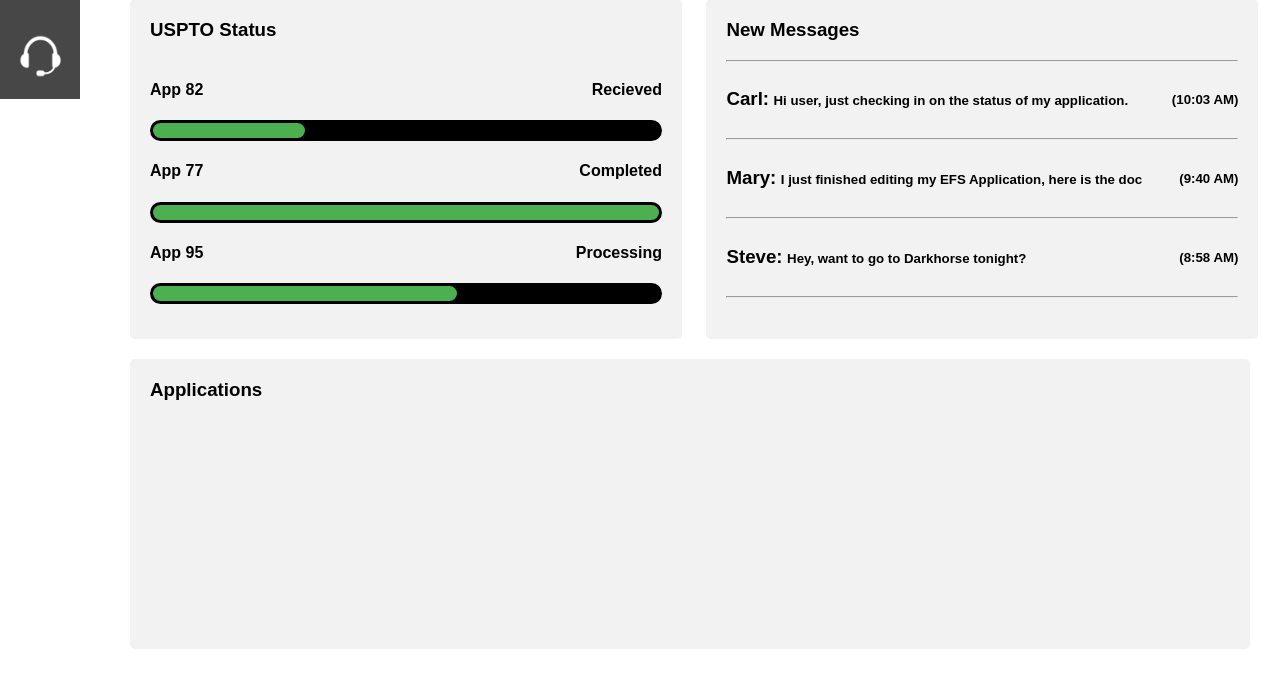
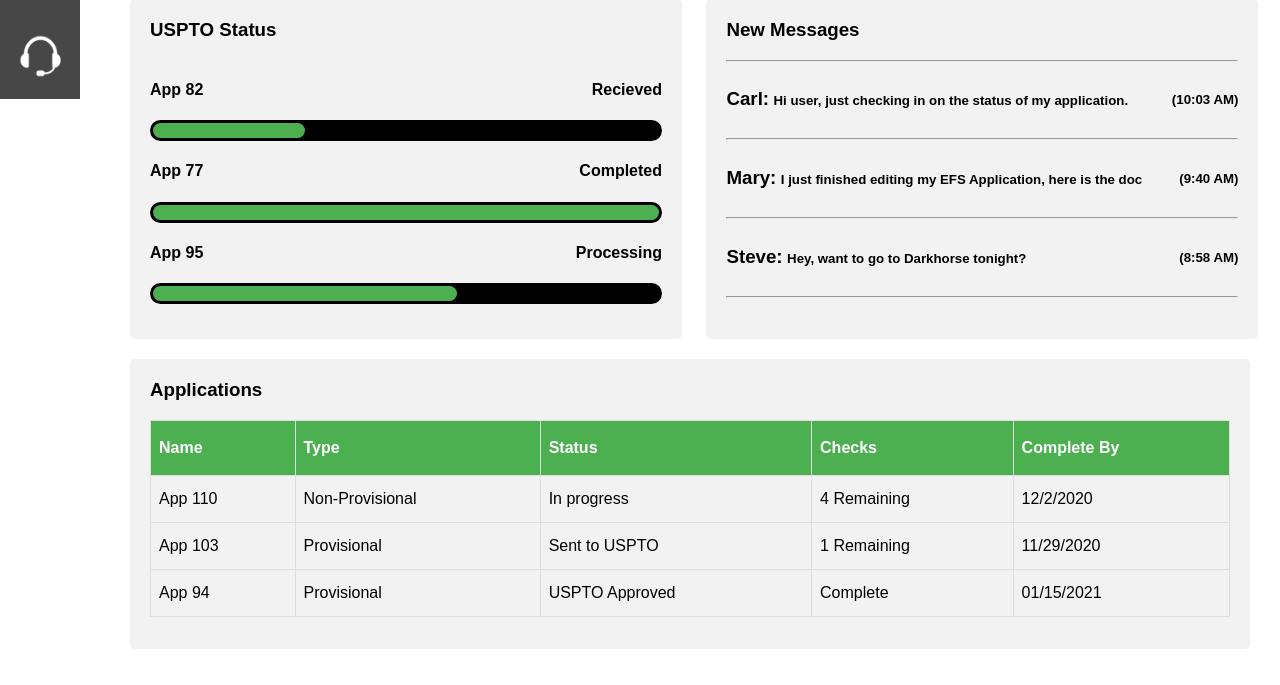
Before and after one commit to thebmw37/capstoneProject, a PHP site: page /mainDashboard.html in a window 1280 px wide. Shown: the part 701-1386 px from the top of the page. Run offline with PHP 8.4, Linux system fonts and the light colour scheme.

Commit message:
Added Applications

```diff
--- a/mainDashboard.html
+++ b/mainDashboard.html
@@ -114,6 +114,37 @@
     <!-- Applications -->
     <div id="applications" class="module" align="left" style="height: 250px; margin-left: 130px; margin-top: 20px; display: table;">
       <h3 style="margin-top: 0px;">Applications</h3>
+
+      <table id="items">
+        <tr>
+          <th>Name</th>
+          <th>Type</th>
+          <th>Status</th>
+          <th>Checks</th>
+          <th>Complete By</th>
+        </tr>
+        <tr>
+          <td>App 110</td>
+          <td>Non-Provisional</td>
+          <td>In progress</td>
+          <td>4 Remaining</td>
+          <td>12/2/2020</td>
+        </tr>
+        <tr>
+          <td>App 103</td>
+          <td>Provisional</td>
+          <td>Sent to USPTO</td>
+          <td>1 Remaining</td>
+          <td>11/29/2020</td>
+        </tr>
+        <tr>
+          <td>App 94</td>
+          <td>Provisional</td>
+          <td>USPTO Approved</td>
+          <td>Complete</td>
+          <td>01/15/2021</td>
+        </tr>
+      </table>
     </div>
 
     <br><br>
--- a/mainDashboardStyleSheet.css
+++ b/mainDashboardStyleSheet.css
@@ -164,3 +164,29 @@ body {
   height: 15px;
   border-radius: 10px;
 }
+
+/*Applications Table*/
+
+#items {
+  font-family: Arial, Helvetica, sans-serif;
+  border-collapse: collapse;
+  width: 100%;
+}
+
+#items td, #items th {
+  border: 1px solid #ddd;
+  padding: 8px;
+  height: 30px;
+}
+
+#items tr:nth-child(even){background-color: #f2f2f2;}
+
+#items tr:hover {background-color: #ddd;}
+
+#items th {
+  padding-top: 12px;
+  padding-bottom: 12px;
+  text-align: left;
+  background-color: #4CAF50;
+  color: white;
+}
```
